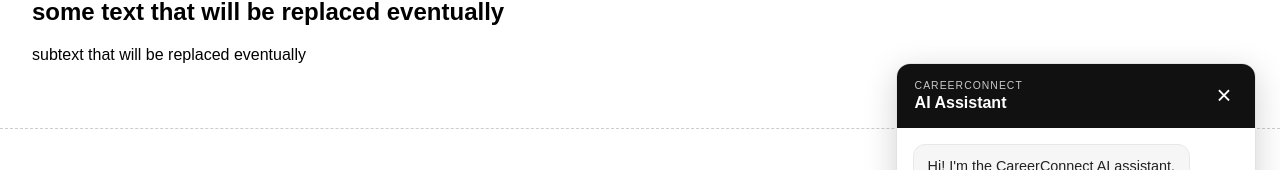
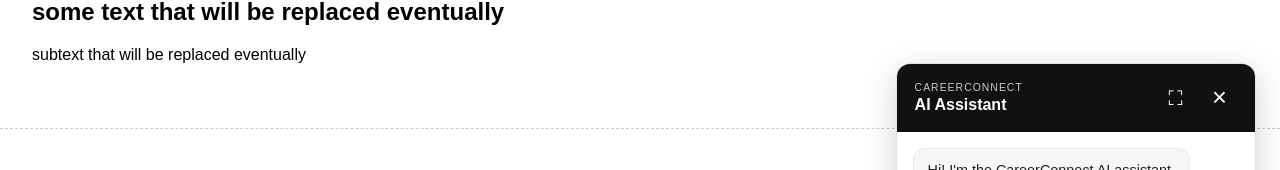
Before and after one commit to Hinduino/CareerConnect, a React (Vite) app in the folder client/: page / in a window 1280 px wide. Both pictures are taken after a click on the button "Chat". Shown: the part 137-307 px from the top of the page. Built offline with nearby package versions, Linux system fonts and the light colour scheme.

Commit message:
Implemented fullscreen for the chatbox

```diff
--- a/client/src/components/Chatbot.jsx
+++ b/client/src/components/Chatbot.jsx
@@ -10,6 +10,7 @@ const WELCOME_MESSAGE = {
 function Chatbot() {
   const { token } = useAuth();
   const [isOpen, setIsOpen] = useState(false);
+  const [isFullscreen, setIsFullscreen] = useState(false);
   const [messages, setMessages] = useState([WELCOME_MESSAGE]);
   const [draft, setDraft] = useState('');
   const [isSending, setIsSending] = useState(false);
@@ -41,22 +42,40 @@ function Chatbot() {
   };
 
   return (
-    <div className="chatbot">
+    <div className={`chatbot${isFullscreen ? ' chatbot-fullscreen' : ''}`}>
       {isOpen && (
-        <section className="chatbot-panel" aria-label="CareerConnect AI chat">
+        <section
+          className={`chatbot-panel${isFullscreen ? ' chatbot-panel-fullscreen' : ''}`}
+          aria-label="CareerConnect AI chat"
+        >
           <header className="chatbot-header">
             <div>
               <p className="chatbot-eyebrow">CAREERCONNECT</p>
               <h2>AI Assistant</h2>
             </div>
+            <div className="chatbot-header-actions">
               <button
-              className="chatbot-close"
+                className="chatbot-header-button"
                 type="button"
-              onClick={() => setIsOpen(false)}
+                onClick={() => setIsFullscreen((fullscreen) => !fullscreen)}
+                aria-label={isFullscreen ? 'Exit full screen' : 'Enter full screen'}
+                title={isFullscreen ? 'Exit full screen' : 'Enter full screen'}
+              >
+                <span aria-hidden="true">{isFullscreen ? '⤢' : '⛶'}</span>
+              </button>
+              <button
+                className="chatbot-header-button chatbot-close"
+                type="button"
+                onClick={() => {
+                  setIsOpen(false);
+                  setIsFullscreen(false);
+                }}
                 aria-label="Close chat"
+                title="Close chat"
               >
                 ×
               </button>
+            </div>
           </header>
 
           <div className="chatbot-messages" aria-live="polite">
--- a/client/src/index.css
+++ b/client/src/index.css
@@ -453,6 +453,10 @@ body {
   background: #333;
 }
 
+.chatbot-fullscreen .chatbot-launcher {
+  display: none;
+}
+
 .chatbot-panel {
   display: flex;
   flex-direction: column;
@@ -466,6 +470,18 @@ body {
   box-shadow: 0 8px 32px rgba(0, 0, 0, 0.18);
 }
 
+.chatbot-panel-fullscreen {
+  position: fixed;
+  inset: 0;
+  width: 100vw;
+  height: 100vh;
+  height: 100dvh;
+  margin: 0;
+  border: 0;
+  border-radius: 0;
+  box-shadow: none;
+}
+
 .chatbot-header {
   display: flex;
   align-items: center;
@@ -473,6 +489,31 @@ body {
   padding: 1rem 1.1rem;
   background: #111;
   color: #fff;
+}
+
+.chatbot-header-actions {
+  display: flex;
+  align-items: center;
+  gap: 0.5rem;
+}
+
+.chatbot-header-button {
+  display: flex;
+  width: 2.25rem;
+  height: 2.25rem;
+  align-items: center;
+  justify-content: center;
+  border: 0;
+  border-radius: 6px;
+  background: transparent;
+  color: #fff;
+  cursor: pointer;
+  font: inherit;
+  font-size: 1.25rem;
+}
+
+.chatbot-header-button:hover {
+  background: rgba(255, 255, 255, 0.14);
 }
 
 .chatbot-header h2 {
@@ -488,10 +529,6 @@ body {
 }
 
 .chatbot-close {
-  border: 0;
-  background: transparent;
-  color: #fff;
-  cursor: pointer;
   font-size: 1.6rem;
   line-height: 1;
 }
@@ -603,4 +640,10 @@ body {
     width: calc(100vw - 2rem);
     height: min(500px, calc(100vh - 6.5rem));
   }
+
+  .chatbot-panel-fullscreen {
+    width: 100vw;
+    height: 100vh;
+    height: 100dvh;
+  }
 }
```
Also changed, not shown: 1 other file (tests, documents, lock files or other folders). Lines whose indentation alone changed are shown as unchanged.
